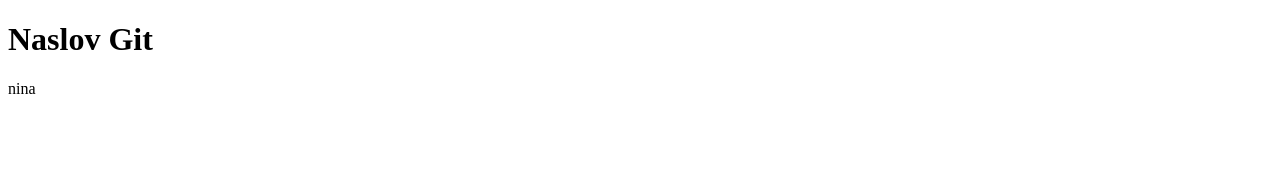
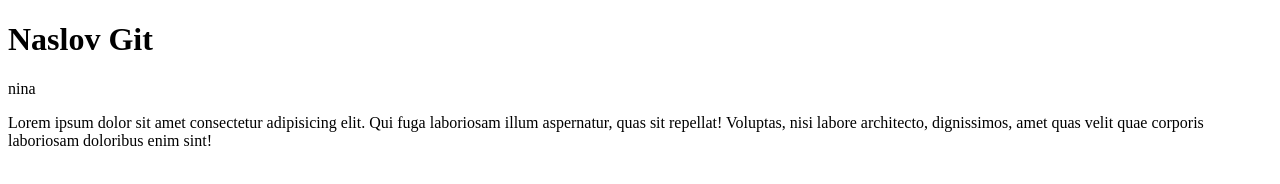
Before and after one commit to nina994/Portfolio, a plain HTML site: page vezba git/index.html in a window 1280 px wide. Drawn offline with Linux system fonts and the light colour scheme.

Commit message:
nesto novo

```diff
--- a/vezba git/index.html
+++ b/vezba git/index.html
@@ -9,5 +9,11 @@
   <body>
     <h1>Naslov Git</h1>
     <p>nina</p>
+    <p>
+      Lorem ipsum dolor sit amet consectetur adipisicing elit. Qui fuga
+      laboriosam illum aspernatur, quas sit repellat! Voluptas, nisi labore
+      architecto, dignissimos, amet quas velit quae corporis laboriosam
+      doloribus enim sint!
+    </p>
   </body>
 </html>
```
Also changed, not shown: vezba git/smilasd/style.css (added).
